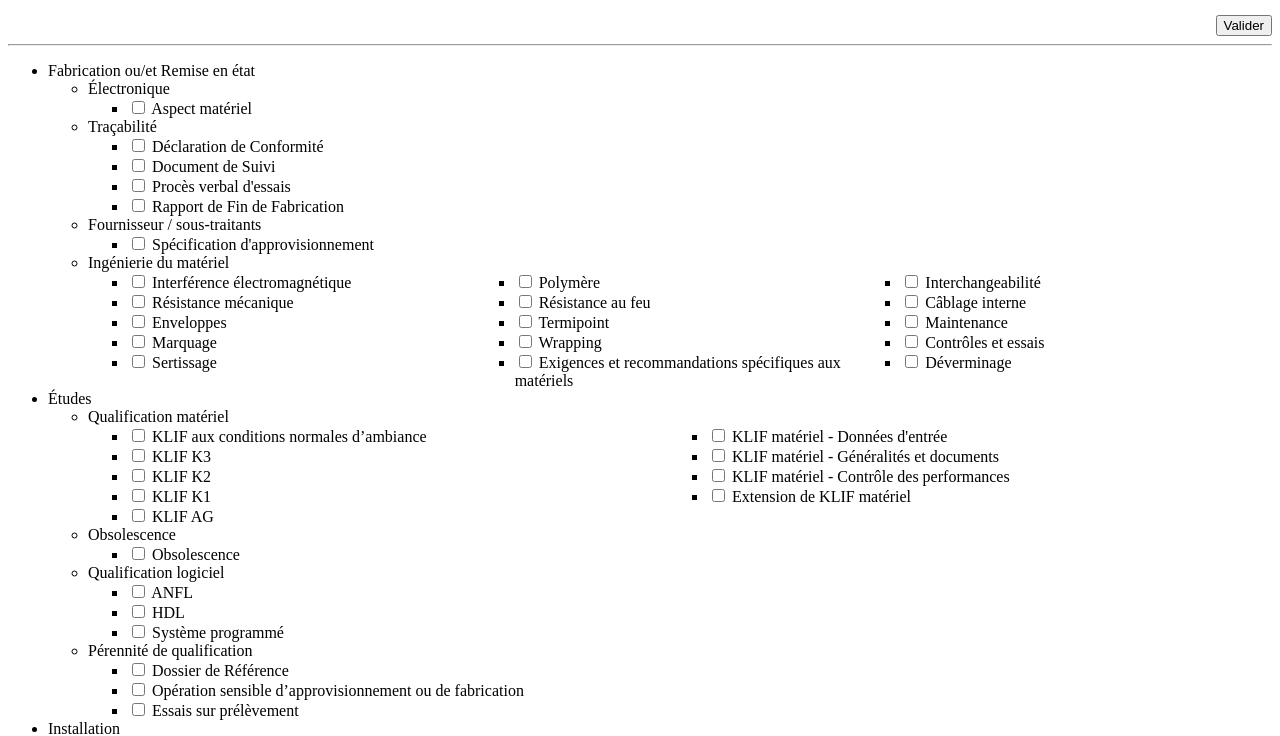
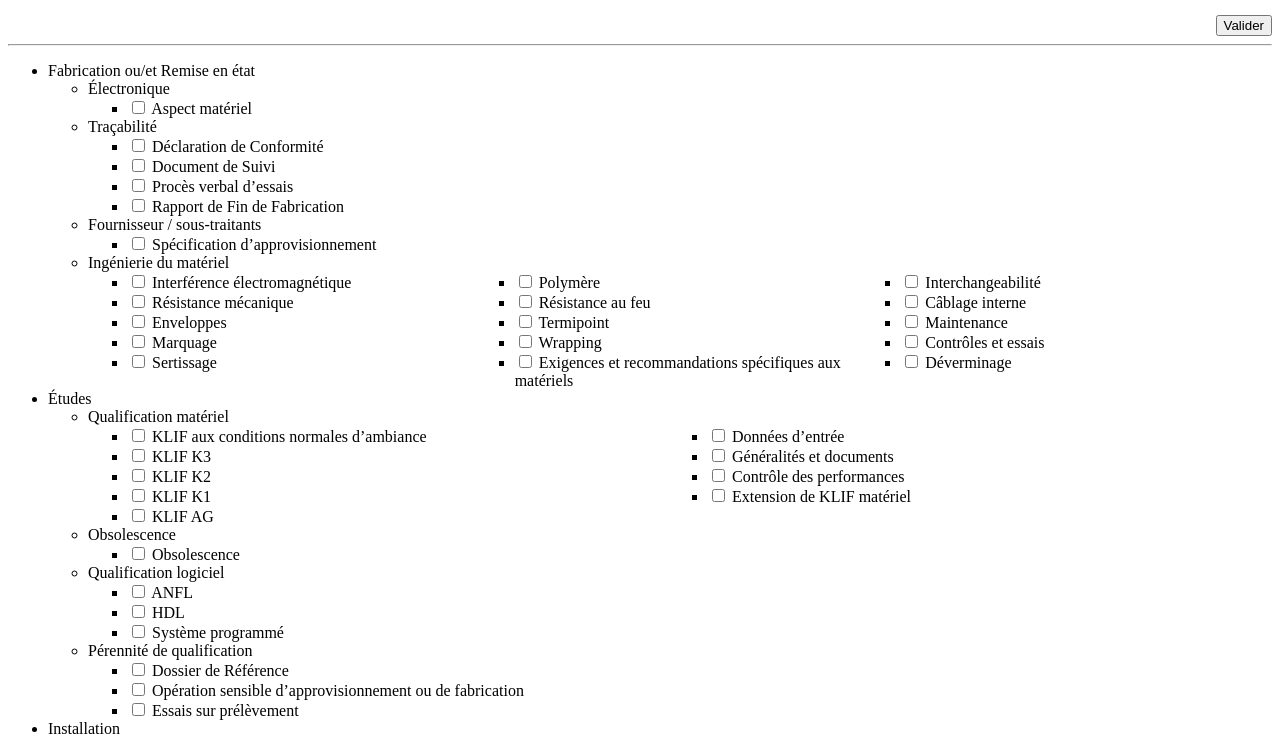
Before and after one commit to SICA-Nucleaire/guide-auto-evaluation-afcen-front, a plain HTML site: page views/index.html in a window 1280 px wide. Shown: the part 70-806 px from the top of the page. Drawn offline with Linux system fonts and the light colour scheme.

Commit message:
Reformatted code

```diff
--- a/views/index.html
+++ b/views/index.html
@@ -98,13 +98,13 @@
 							<li>
 								<div id="divFabricationREETracabiliteProcesVerbalEssais">
 									<div class="form-check">
-										<input class="form-check-input" type="checkbox" value="Procès verbal d'essais"
+										<input class="form-check-input" type="checkbox" value="Procès verbal d’essais"
 										       id="flexCheckFabricationREETracabiliteProcesVerbalEssais"
 										       onchange="gestionItem('flexCheckFabricationREETracabiliteProcesVerbalEssais')"
 										>
 										<label class="form-check-label"
 										       for="flexCheckFabricationREETracabiliteProcesVerbalEssais">
-											Procès verbal d'essais
+											Procès verbal d’essais
 										</label>
 									</div>
 								</div>
@@ -135,13 +135,13 @@
 								<div id="divFabricationREEFournisseurSousTraitantsSpecificationApprovisionnement">
 									<div class="form-check">
 										<input class="form-check-input" type="checkbox"
-										       value="Spécification d'approvisionnement"
+										       value="Spécification d’approvisionnement"
 										       id="flexCheckFabricationREEFournisseurSousTraitantsSpecificationApprovisionnement"
 										       onchange="gestionItem('flexCheckFabricationREEFournisseurSousTraitantsSpecificationApprovisionnement')"
 										>
 										<label class="form-check-label"
 										       for="flexCheckFabricationREEFournisseurSousTraitantsSpecificationApprovisionnement">
-											Spécification d'approvisionnement
+											Spécification d’approvisionnement
 										</label>
 									</div>
 								</div>
@@ -454,13 +454,13 @@
 									<div id="divEtudesKLIFMaterielKLIFMaterielDonnesEntrees">
 										<div class="form-check">
 											<input class="form-check-input" type="checkbox"
-											       value="KLIF matériel - Données d'entrée"
+											       value="Données d’entrée"
 											       id="flexCheckEtudesKLIFMaterielKLIFMaterielDonnesEntrees"
 											       onchange="gestionItem('flexCheckEtudesKLIFMaterielKLIFMaterielDonnesEntrees')"
 											>
 											<label class="form-check-label"
 											       for="flexCheckEtudesKLIFMaterielKLIFMaterielDonnesEntrees">
-												KLIF matériel - Données d'entrée
+												Données d’entrée
 											</label>
 										</div>
 									</div>
@@ -469,13 +469,13 @@
 									<div id="divEtudesKLIFMaterielKLIFMaterielGeneralitesEtDocuments">
 										<div class="form-check">
 											<input class="form-check-input" type="checkbox"
-											       value="KLIF matériel - Généralités et documents"
+											       value="Généralités et documents"
 											       id="flexCheckEtudesKLIFMaterielKLIFMaterielGeneralitesEtDocuments"
 											       onchange="gestionItem('flexCheckEtudesKLIFMaterielKLIFMaterielGeneralitesEtDocuments')"
 											>
 											<label class="form-check-label"
 											       for="flexCheckEtudesKLIFMaterielKLIFMaterielGeneralitesEtDocuments">
-												KLIF matériel - Généralités et documents
+												Généralités et documents
 											</label>
 										</div>
 									</div>
@@ -484,13 +484,13 @@
 									<div id="divEtudesKLIFMaterielControleDesPerformances">
 										<div class="form-check">
 											<input class="form-check-input" type="checkbox"
-											       value="KLIF matériel - Contrôle des performances"
+											       value="Contrôle des performances"
 											       id="flexCheckEtudesKLIFMaterielControleDesPerformances"
 											       onchange="gestionItem('flexCheckEtudesKLIFMaterielControleDesPerformances')"
 											>
 											<label class="form-check-label"
 											       for="flexCheckEtudesKLIFMaterielControleDesPerformances">
-												KLIF matériel - Contrôle des performances
+												Contrôle des performances
 											</label>
 										</div>
 									</div>
```
